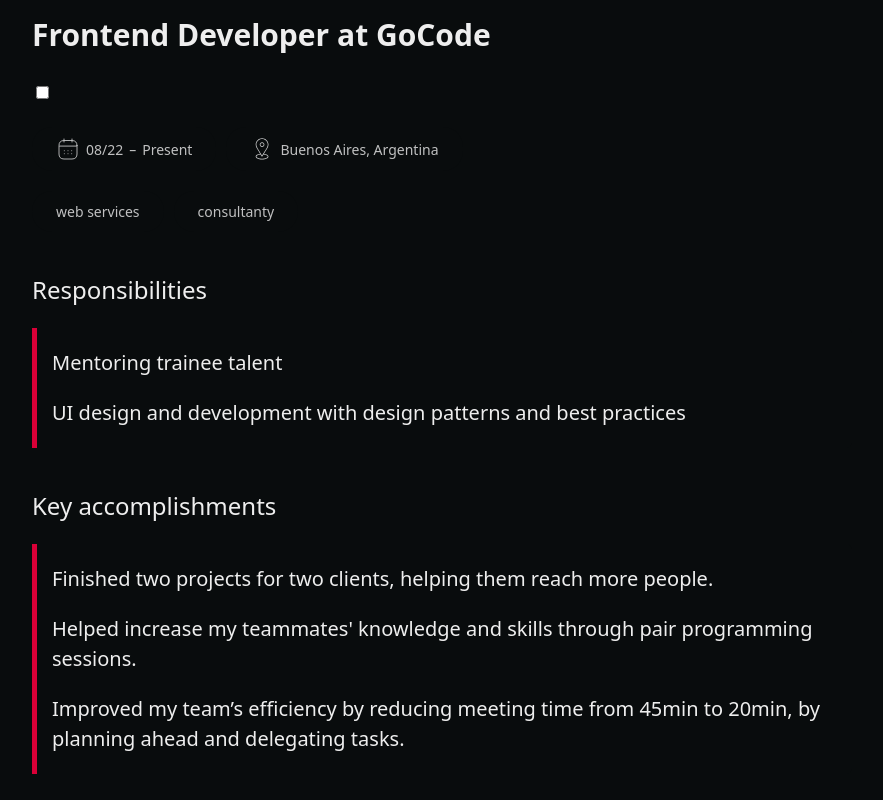
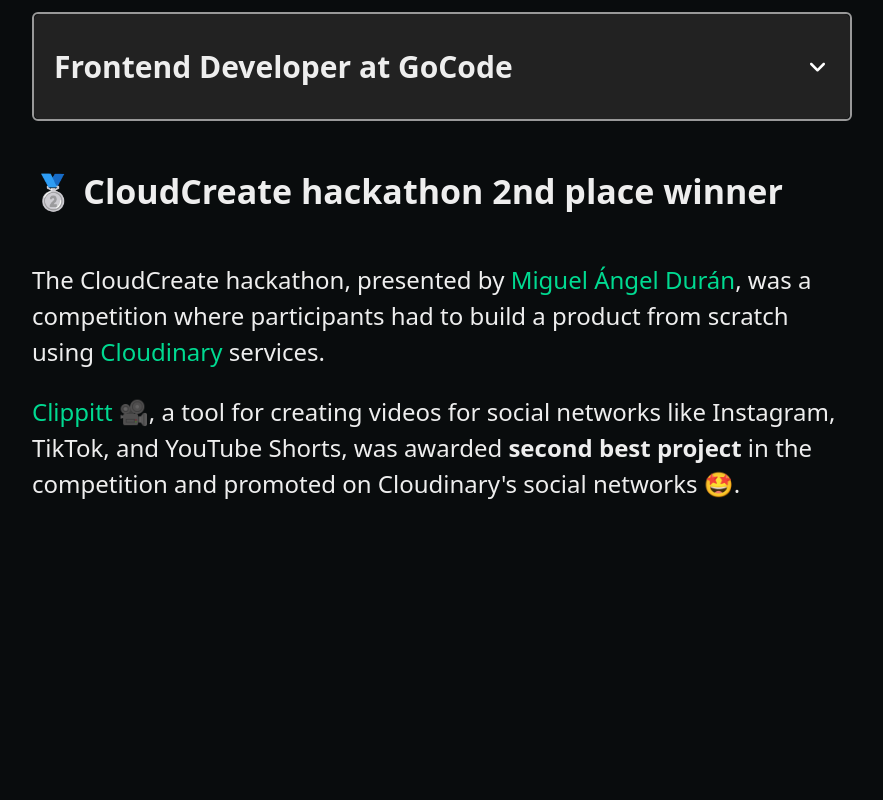
Before and after one commit to genaroibc/my-portfolio, an Astro site: page / in a window 1280 px wide. Shown: the part 2240-3040 px from the top of the page, without its empty margins (198-1081 px from the left). Built offline with nearby package versions, Linux system fonts and the light colour scheme; Astro itself is replaced by a stand-in of ours.

Commit message:
[FEAT]: let user collapse experience section

```diff
--- a/src/components/ExperienceItem.astro
+++ b/src/components/ExperienceItem.astro
@@ -18,67 +18,119 @@
   Astro.props;
 ---
 
-<article>
-  <label for={`${company.name}_${role.replace(" ", "-")}`}>
-    <h4 class="role">
+<article class="item">
+  <label
+    tabindex="auto"
+    class="item__title"
+    for={`${company.name}_${role.replace(" ", "-")}`}
+  >
+    <h4 class="item__title__role">
       {role} at <span>{company.name}</span>
     </h4>
+    <svg
+      fill="#fff"
+      class="item__title__expandIcon"
+      xmlns="http://www.w3.org/2000/svg"
+      viewBox="0 0 384 512"
+    >
+      <path
+        d="M169.4 137.4c12.5-12.5 32.8-12.5 45.3 0l160 160c12.5 12.5 12.5 32.8 0 45.3s-32.8 12.5-45.3 0L192 205.3 54.6 342.6c-12.5 12.5-32.8 12.5-45.3 0s-12.5-32.8 0-45.3l160-160z"
+      ></path></svg
+    >
   </label>
   <input
+    class="item__checkbox"
+    hidden
+    checked
     type="checkbox"
     name={`${company.name}_${role.replace(" ", "-")}`}
     id={`${company.name}_${role.replace(" ", "-")}`}
   />
-  <div class="roleInfo">
-    <p class="roleInfo__item">
+  <section class="item__details">
+    <ul class="item__details__roleInfo">
+      <li class="item__details__roleInfo__item">
         <img
           width="20"
           height="20"
-        class="roleInfo__item__icon"
+          class="item__details__roleInfo__item__icon"
           src="/svg/calendar.svg"
           alt=""
         />
         <time>{since}</time> &ndash; <time>{to}</time>
-    </p>
+      </li>
 
-    <p class="roleInfo__item">
+      <li class="item__details__roleInfo__item">
         <img
           width="20"
           height="20"
-        class="roleInfo__item__icon"
+          class="item__details__roleInfo__item__icon"
           src="/svg/location.svg"
           alt=""
         />
         <span>{company.location}</span>
-    </p>
-  </div>
+      </li>
 
-  <div class="companyIndustry">
       {
         company.industries.map(el => (
-        <span class="companyIndustry__item">{el}</span>
+          <li class="item__details__roleInfo__item">{el}</li>
         ))
       }
-  </div>
+    </ul>
 
-  <h5 class="listTitle">Responsibilities</h5>
-  <ul class="list">
+    <h5 class="item__details__listTitle">Responsibilities</h5>
+    <ul class="item__details__list">
       {responsibilities.map(item => <li>{item}</li>)}
     </ul>
 
-  <h5 class="listTitle">Key accomplishments</h5>
-  <ul class="list">
+    <h5 class="item__details__listTitle">Key accomplishments</h5>
+    <ul class="item__details__list">
       {accomplishments.map(item => <li>{item}</li>)}
     </ul>
+  </section>
 </article>
 
 <style>
-  .role {
+  .item {
+    border: 2px solid #999;
+    border-radius: 6px;
+  }
+
+  .item__title {
+    border-radius: 6px;
+    display: flex;
+    background-color: #222;
+    padding: 0.5rem 1rem;
+    justify-content: space-between;
+    gap: 1rem;
+
+    cursor: pointer;
+  }
+  .item__title__expandIcon {
+    margin: 0 5px;
+    max-width: 15px;
+
+    transition: 0.3s ease transform;
+  }
+
+  .item:has(.item__checkbox:checked) .item__title__expandIcon {
+    transform: rotate(-180deg);
+  }
+
+  .item__checkbox:checked + .item__details {
+    display: none;
+  }
+
+  .item__title__role {
     margin: 1rem 0;
     font-size: 1.5rem;
   }
 
-  .roleInfo {
+  .item__details {
+    padding: 1rem;
+    border-top: 2px solid #999;
+  }
+
+  .item__details__roleInfo {
     display: flex;
     align-items: center;
     gap: 0.5rem;
@@ -86,7 +138,7 @@
     margin: 1rem 0;
   }
 
-  .roleInfo__item {
+  .item__details__roleInfo__item {
     padding: 0.5rem 1.2rem;
     border-radius: 1rem;
     background-color: var(--primary-color);
@@ -97,9 +149,11 @@
     gap: 0.3rem;
     align-items: center;
     margin: 0;
+
+    background-color: #222;
   }
 
-  .roleInfo__item__icon {
+  .item__details__roleInfo__item__icon {
     width: 1.2rem;
   }
 
@@ -118,7 +172,7 @@
     bottom: 0;
   } */
 
-  .list {
+  .item__details__list {
     display: flex;
     flex-direction: column;
     gap: 1rem;
@@ -132,7 +186,7 @@
     font-size: 1rem;
   }
 
-  .list::before {
+  .item__details__list::before {
     content: "";
 
     width: 5px;
@@ -145,20 +199,12 @@
     background-color: var(--terciary-color);
   }
 
-  .listTitle {
+  .item__details__listTitle {
     font-size: 1.2rem;
     margin: 2rem 0 1rem;
   }
 
-  .companyIndustry {
-    display: flex;
-    align-items: center;
-    gap: 0.5rem;
-    margin-bottom: 1.5rem;
-    font-size: 0.7rem;
-  }
-
-  .companyIndustry__item {
+  .item__details__companyIndustry__item {
     padding: 0.5rem 1.2rem;
     border-radius: 1rem;
     background-color: var(--primary-color);
--- a/src/styles/global.css
+++ b/src/styles/global.css
@@ -6,7 +6,6 @@
 
 :where(*, ::after, ::before)::selection {
   background-color: var(--terciary-color);
-  color: var(--complement-color);
 }
 
 /* scrollbar */
```
Lines whose indentation alone changed are shown as unchanged.
